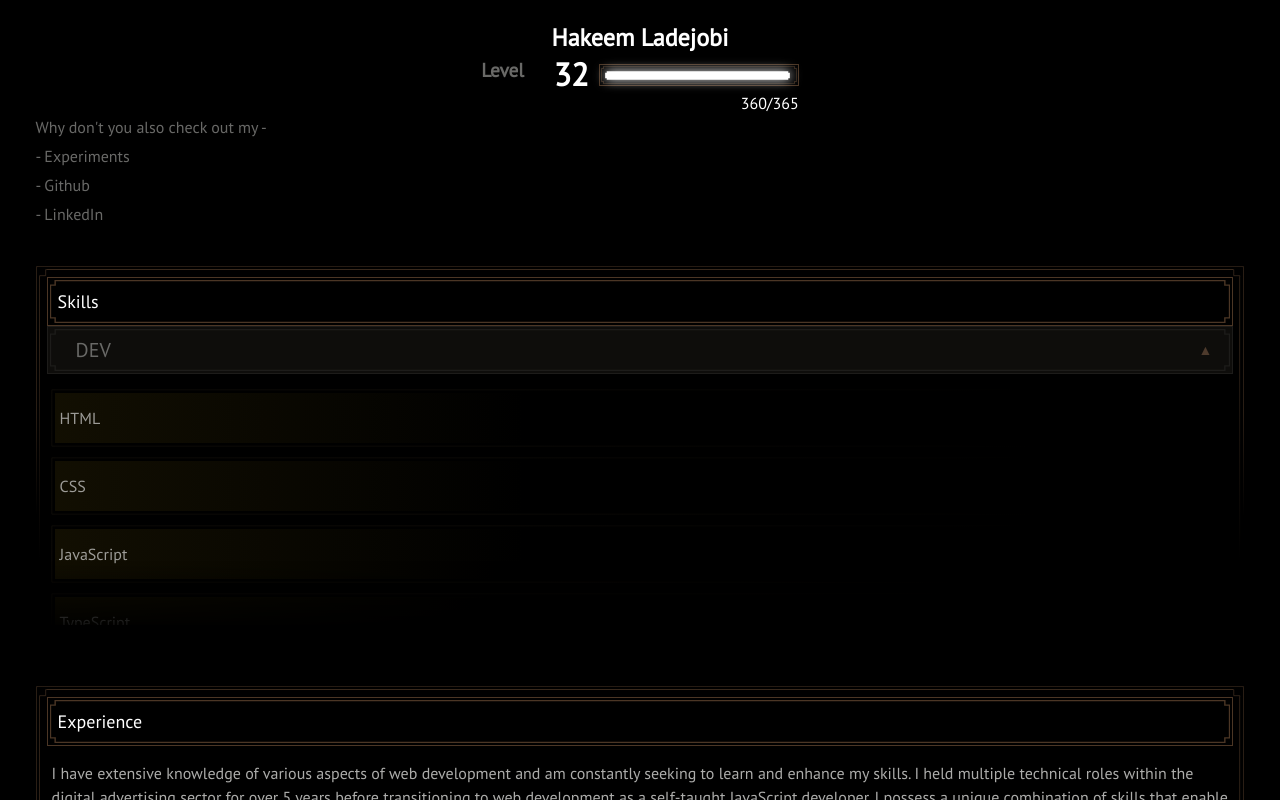
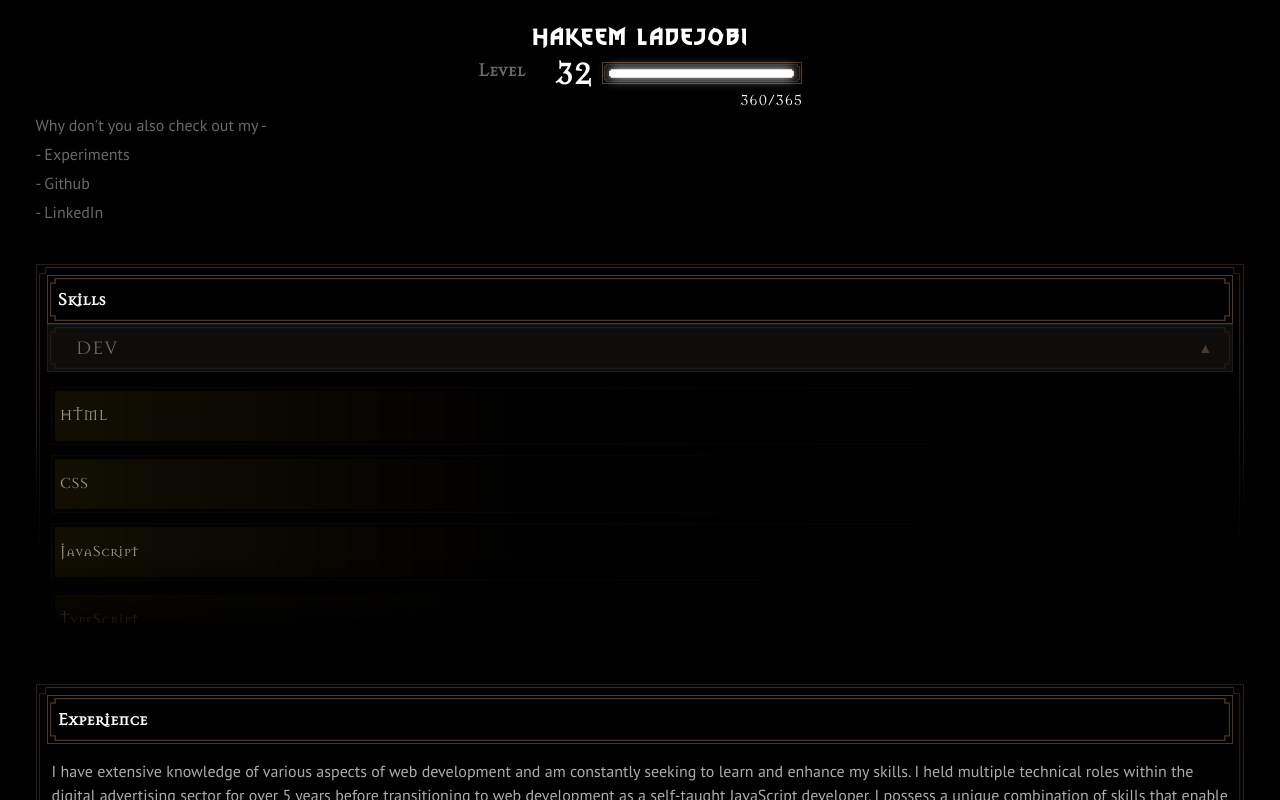
Before and after one commit to Hakeem-star/haklad.dev, a Next.js app: page /about in a window 1280 px wide. Shown: the top 800 px of the page. Built offline with nearby package versions, Linux system fonts and the light colour scheme.

Commit message:
feat: update fonts

```diff
--- a/components/about/LeftColumn.style.tsx
+++ b/components/about/LeftColumn.style.tsx
@@ -7,6 +7,8 @@ import {
 import { encodeSVG } from "./util";
 
 export const SummaryContent = styled.p`
+  font-family: Mason-Regular;
+  font-weight: 100;
   border: 6px solid transparent;
   border-image: ${() =>
     // encoded svg - https://yoksel.github.io/url-encoder/
--- a/components/about/LeftColumn.tsx
+++ b/components/about/LeftColumn.tsx
@@ -12,6 +12,11 @@ import {
 import { skillData } from "./constants";
 import { ColumnWrapper } from "./shared";
 import { ColumnHeader, FancyBorderWrapper } from "./shared/ui";
+import styled from "styled-components";
+
+const DetailsText = styled.p`
+  font-family: Mason-Regular;
+`;
 
 type Props = {};
 
@@ -34,7 +39,7 @@ export const LeftColumn = (props: Props) => {
                     <DetailsItemWrapper key={idx}>
                       <DetailsItem>
                         <FadedBackground>
-                          <p>{item.text}</p>
+                          <DetailsText>{item.text}</DetailsText>
                         </FadedBackground>
                       </DetailsItem>
                     </DetailsItemWrapper>
--- a/components/about/LevelDetails/index.tsx
+++ b/components/about/LevelDetails/index.tsx
@@ -7,6 +7,7 @@ import { getAge, getDaysToNextBDay } from "./utils";
 const LevelDetails = styled.div`
   display: flex;
   align-items: center;
+  font-family: Mason-Regular;
 `;
 
 const BarProgress = styled.div`
--- a/components/about/shared/ui.tsx
+++ b/components/about/shared/ui.tsx
@@ -104,6 +104,8 @@ export const FancyBorderWrapper = styled.div.attrs({
 
 export const ColumnHeader = styled.div`
   padding: 10px;
+  font-family: Mason-Regular;
+  font-weight: bold;
   font-size: 18px;
 
   position: relative;
--- a/pages/about.tsx
+++ b/pages/about.tsx
@@ -65,6 +65,8 @@ const Name = styled.h2`
   align-self: flex-start;
   /* margin-top: 0.55rem; */
   cursor: pointer;
+  font-family: TheWitcher;
+  letter-spacing: 2px;
 `;
 
 const Wrapper = styled.div`
--- a/styles/globals.css
+++ b/styles/globals.css
@@ -98,3 +98,7 @@ h6 {
   font-family: PressStart2P-Regular;
   src: url("../public/fonts/PressStart2P-Regular.ttf");
 }
+@font-face {
+  font-family: TheWitcher;
+  src: url("../public/fonts/TheWitcher.ttf");
+}
```
Also changed, not shown: components/StartMenu.tsx (+9 -7 lines), pages/index.tsx (+14 -6 lines), public/fonts/TheWitcher.ttf (added), 1 other file (tests, documents, lock files or other folders).
